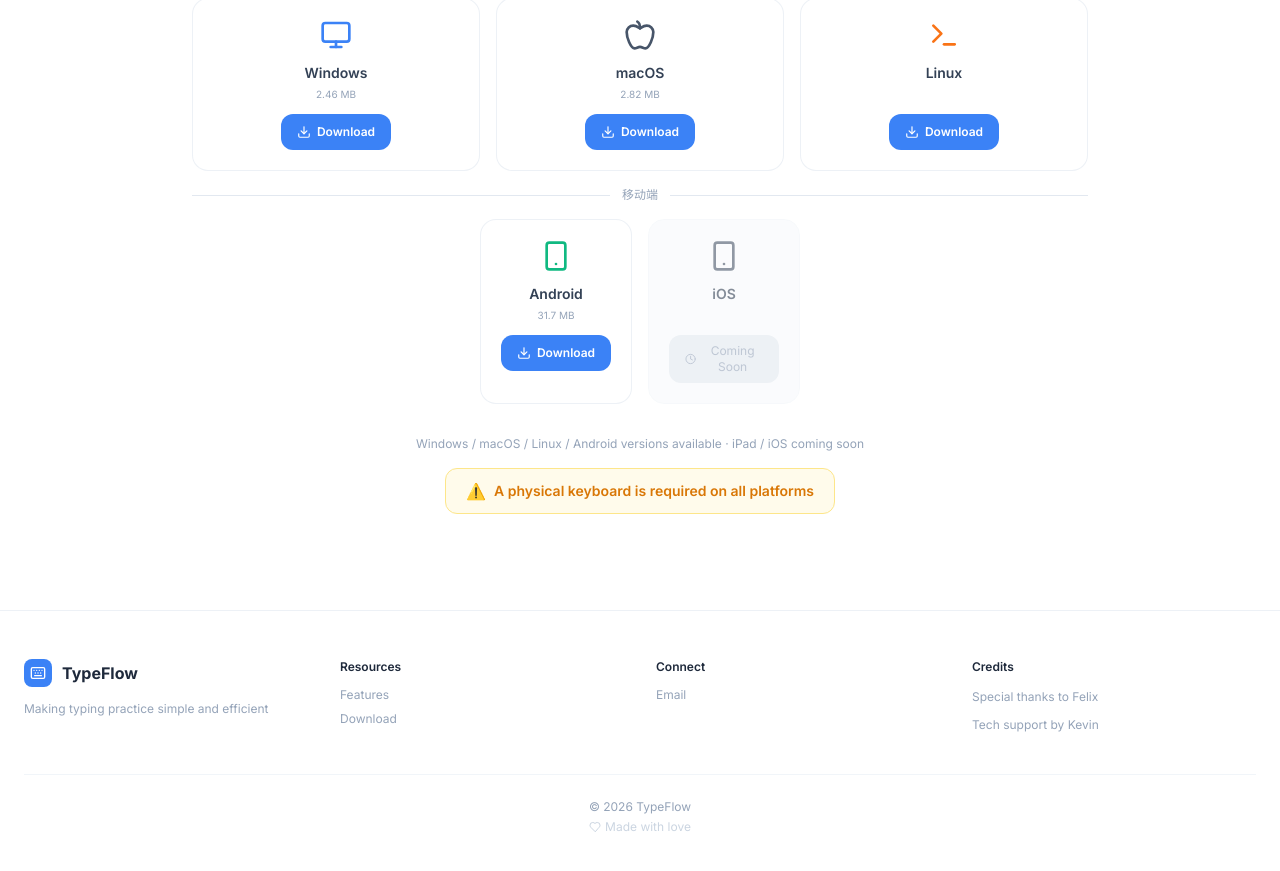
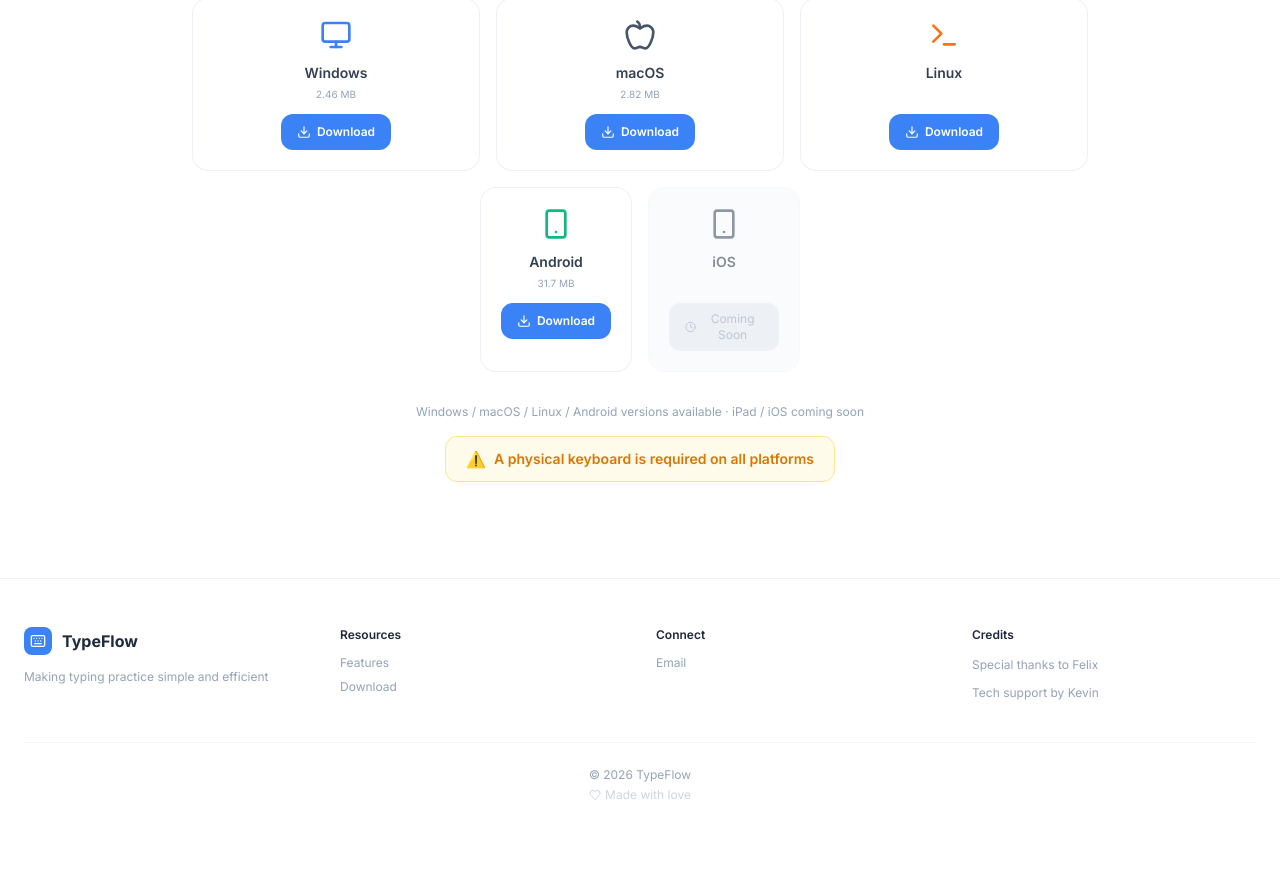
Before and after one commit to skyloveflash1-netizen/type-flow-landing, a React (Vite) app: page / in a window 1280 px wide. Shown: the part 4214-5085 px from the top of the page. Built offline with nearby package versions, Linux system fonts and the light colour scheme.

Commit message:
去掉移动端分隔线和标签

```diff
--- a/src/components/Download.tsx
+++ b/src/components/Download.tsx
@@ -92,13 +92,6 @@
               </div>
             </div>
           ))}
-        </div>
-
-        {/* Divider */}
-        <div className="flex items-center gap-3 mb-4">
-          <div className="flex-1 h-px bg-slate-200 dark:bg-slate-700/50" />
-          <span className="text-xs text-slate-400 dark:text-slate-500">移动端</span>
-          <div className="flex-1 h-px bg-slate-200 dark:bg-slate-700/50" />
         </div>
 
         {/* Mobile platforms */}
```
